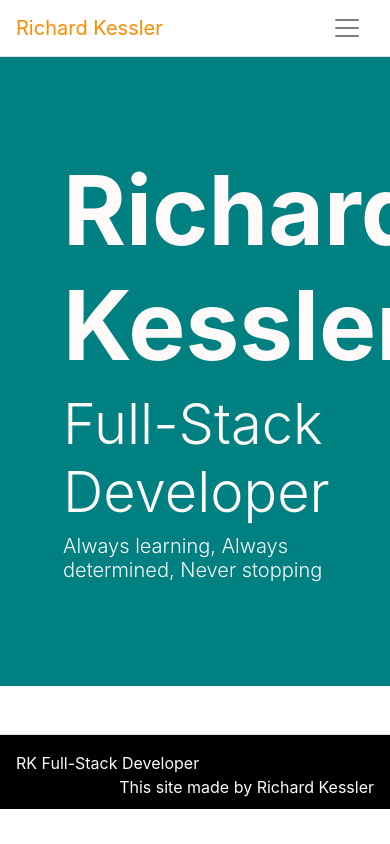
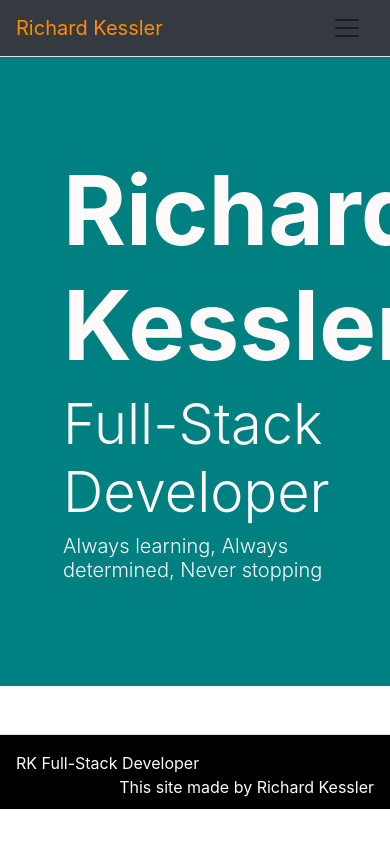
Before and after one commit to RichardKessler/React-Portfolio, a React (Create React App) app: page / in a window 390 px wide. Shown: the top 844 px of the page. Built offline with nearby package versions, Linux system fonts and the light colour scheme.

Commit message:
navbar mobile update

```diff
--- a/src/App.js
+++ b/src/App.js
@@ -62,7 +62,7 @@ class App extends React.Component {
       <Router>
         <Container className='p-0' fluid={true}>
 
-          <Navbar className='border-bottom' bg='transparent' expand='lg'>
+          <Navbar className='border-bottom' bg='dark' expand='lg'>
             <Navbar.Brand style={styles.brand}>Richard Kessler</Navbar.Brand>
             <Navbar.Toggle className='border-0' aria-controls='navbar-toggle' />
             <Navbar.Collapse id='navbar-toggle'>
```
